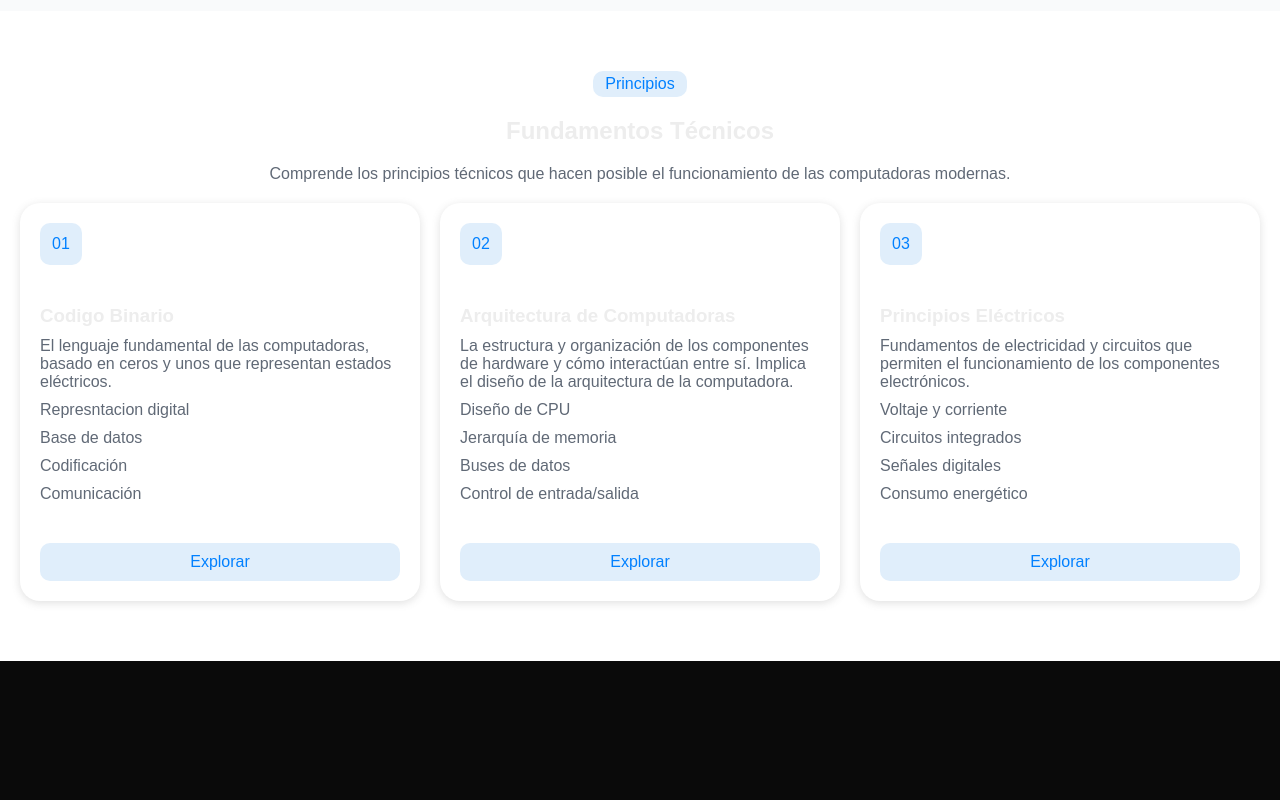
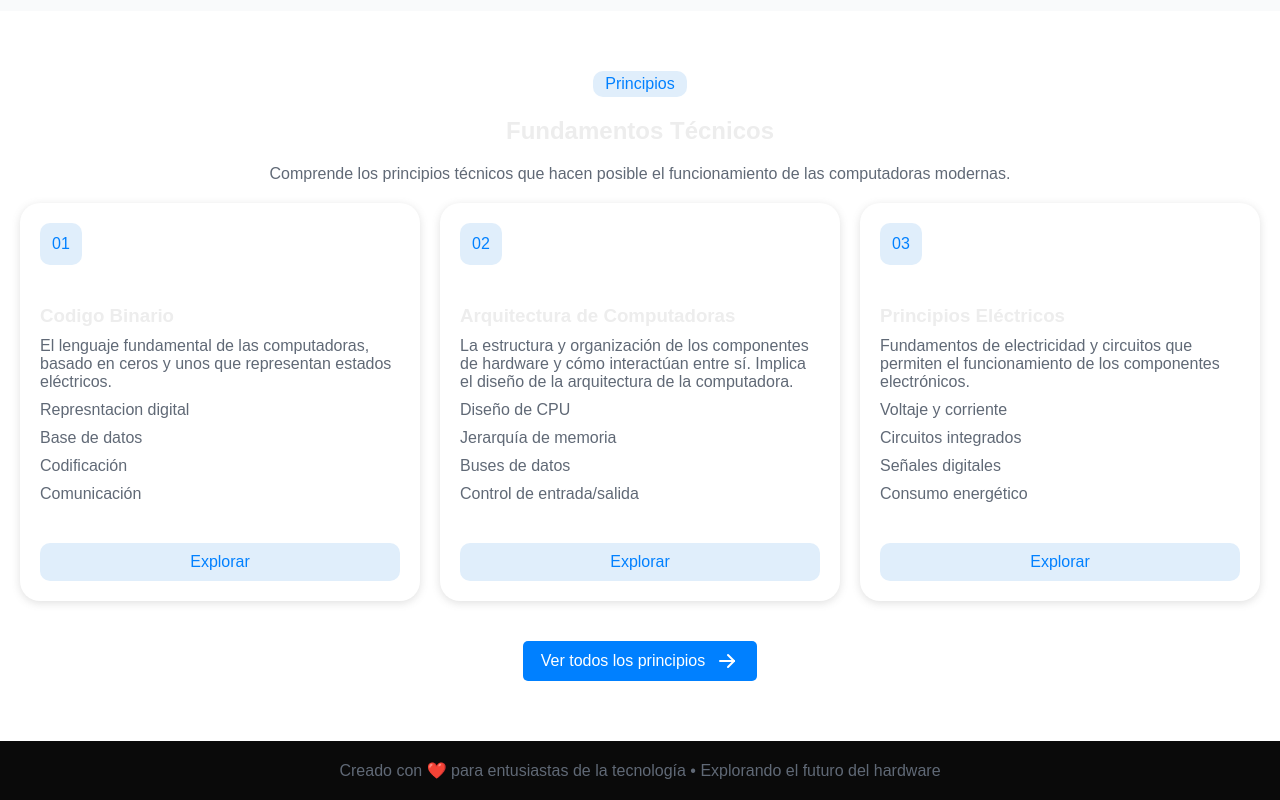
Before and after one commit to OrlandoTellez/hardware-web, a Next.js app: page / in a window 1280 px wide. Shown: the part 1585-2385 px from the top of the page. Before the commit the page ends 2246 px from the top, so only its background shows below. Built offline with nearby package versions, Linux system fonts and the light colour scheme.

Commit message:
add footer

```diff
--- a/src/app/layout.tsx
+++ b/src/app/layout.tsx
@@ -2,6 +2,7 @@ import type { Metadata } from "next"
 import { Header } from "@/components/Header"
 import { Geist, Geist_Mono } from "next/font/google"
 import "./globals.css"
+import { Footer } from "@/components/Footer"
 
 const geistSans = Geist({
   variable: "--font-geist-sans",
@@ -28,6 +29,7 @@ export default function RootLayout({
       <body className={`${geistSans.variable} ${geistMono.variable}`}>
         <Header />
         {children}
+        <Footer />
       </body>
     </html>
   )
--- /dev/null
+++ b/src/components/Footer.module.css
@@ -0,0 +1,5 @@
+.footer{
+    width: 100%;
+    padding: 20px;
+    text-align: center;
+}
--- /dev/null
+++ b/src/components/Footer.tsx
@@ -0,0 +1,12 @@
+import React from 'react'
+import styles from "./Footer.module.css"
+
+export const Footer = () => {
+  return (
+    <>
+        <footer className={styles.footer}>
+            <p>Creado con <span>❤️</span> para entusiastas de la tecnología • Explorando el futuro del hardware</p>
+        </footer>
+    </>
+  )
+}
--- a/src/sections/FundamentosTecnicos.module.css
+++ b/src/sections/FundamentosTecnicos.module.css
@@ -26,3 +26,9 @@
     gap: 20px;
     grid-template-columns: repeat(auto-fit, minmax(300px, 1fr));
 }
+
+.button{
+    display: grid;
+    place-items: center;
+    margin-top: 20px;
+}
--- a/src/sections/FundamentosTecnicos.tsx
+++ b/src/sections/FundamentosTecnicos.tsx
@@ -2,6 +2,7 @@ import React from "react";
 import { Label } from "@/components/Label";
 import styles from "@/sections/FundamentosTecnicos.module.css";
 import { CardFundamentos } from "@/components/CardFundamentos";
+import { Button } from "@/components/Button";
 
 export const FundamentosTecnicos = () => {
     const fundamentosDetails = [
@@ -62,6 +63,10 @@ export const FundamentosTecnicos = () => {
                 ))
             }
         </section>
+
+        <div className={styles.button}>
+          <Button text="Ver todos los principios" url="/" />
+        </div>
       </section>
     </>
   );
```
